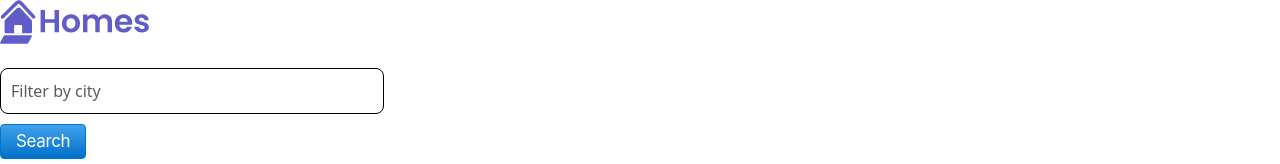
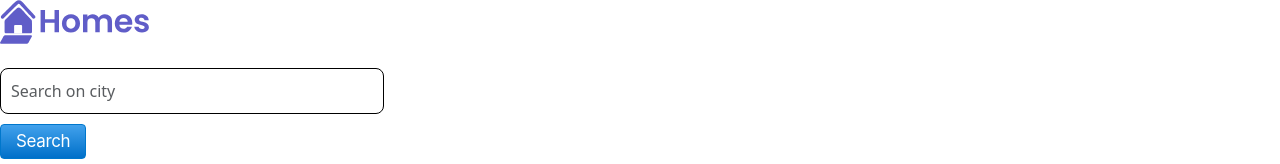
Before and after one commit to shiv-techfios-classes/angular-properties-app, an Angular app: page / in a window 1280 px wide. Shown: the top 164 px of the page. Built offline with nearby package versions, Linux system fonts and the light colour scheme.

Commit message:
updated search placeholder

```diff
--- a/src/app/home/home.component.ts
+++ b/src/app/home/home.component.ts
@@ -12,7 +12,7 @@
     <section>
      <form>
     <div class="form-group">
-      <input type="text" class= "form-control" placeholder="Filter by city" #filter>
+      <input type="text" class= "form-control" placeholder="Search on city" #filter>
       </div>
       <div class="form-group">
       <button class="primary" type="button" (click) = "filterResults(filter.value)">Search</button>
```
